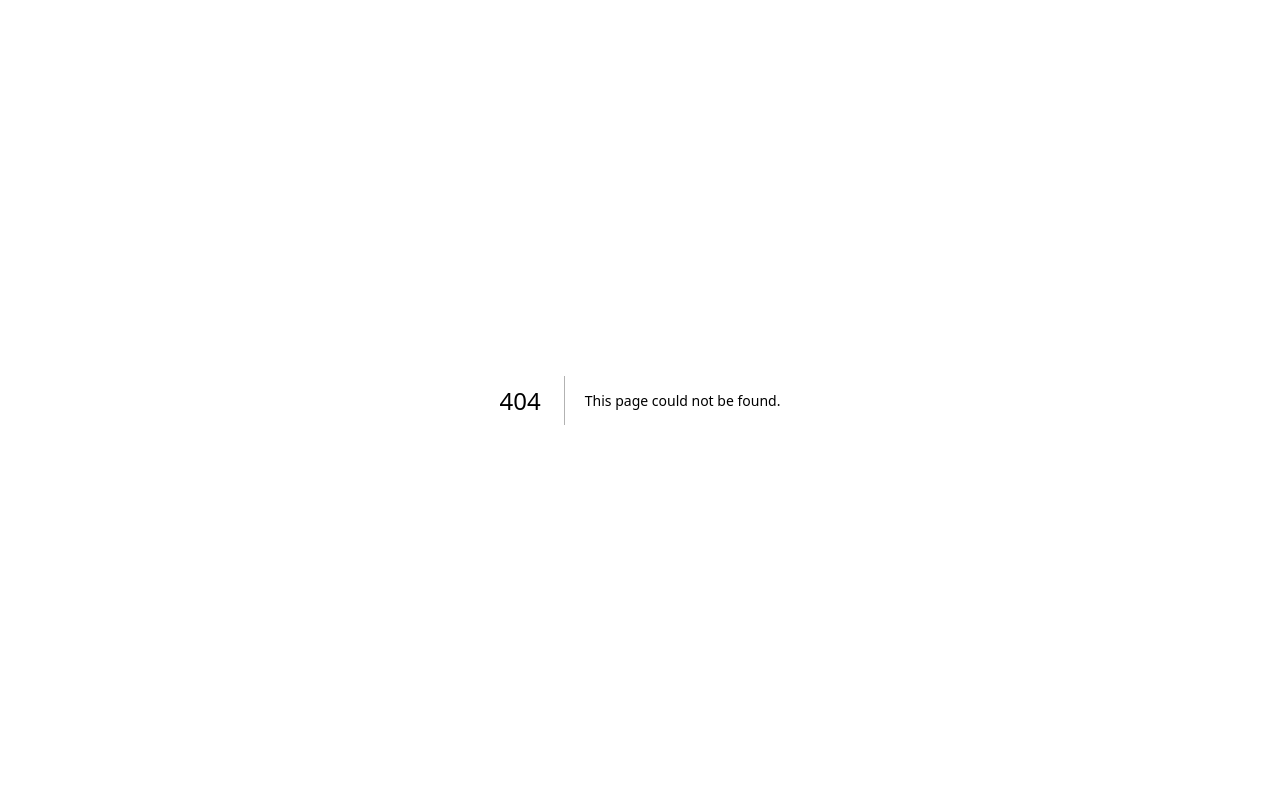
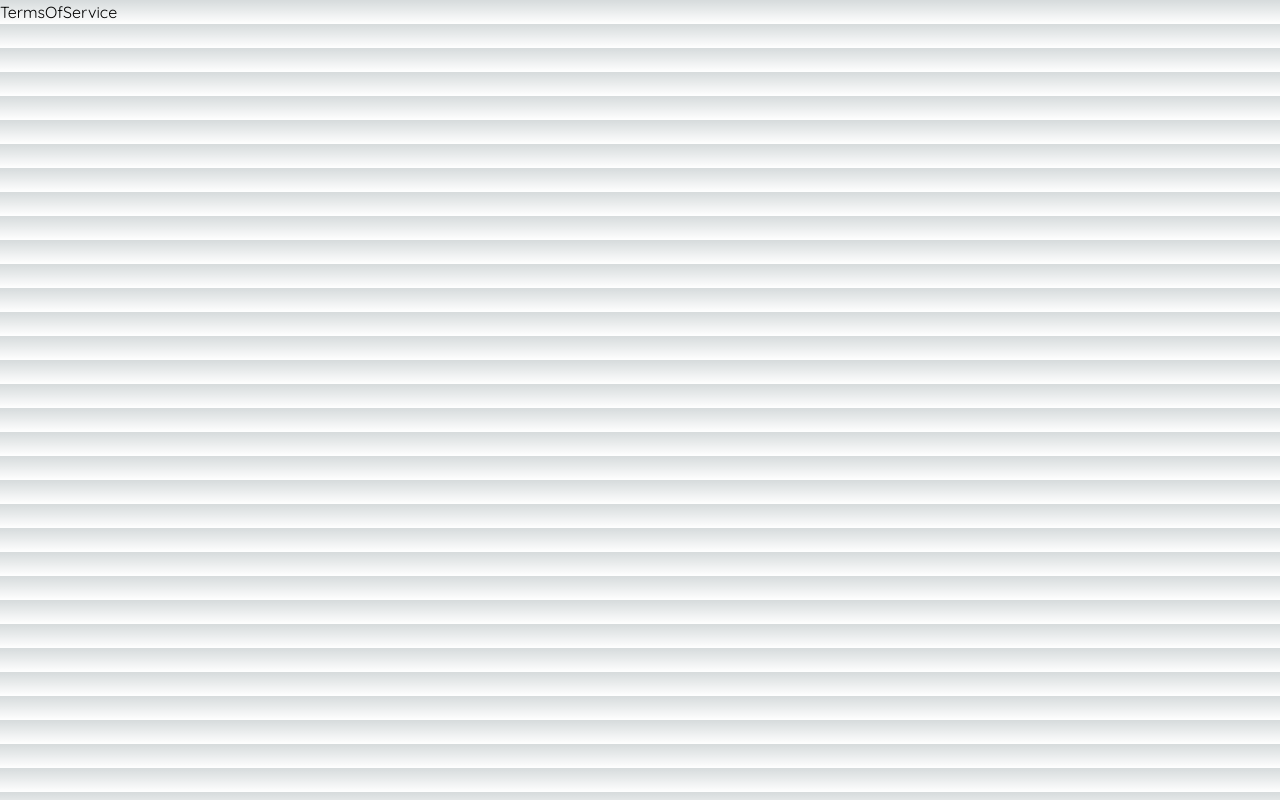
Before and after one commit to Swapam/Swapam-Landing-Page, a Next.js app: page /terms-of-service in a window 1280 px wide. Before the commit this address had no page. Built offline with nearby package versions, Linux system fonts and the light colour scheme.

Commit message:
fix: pages

```diff
--- /dev/null
+++ b/app/privacy-policy/page.tsx
@@ -0,0 +1,7 @@
+import React from "react";
+
+const PrivacyPolicy = () => {
+  return <div>PrivacyPolicy</div>;
+};
+
+export default PrivacyPolicy;
--- /dev/null
+++ b/app/terms-of-service/page.tsx
@@ -0,0 +1,7 @@
+import React from "react";
+
+const TermsOfService = () => {
+  return <div>TermsOfService</div>;
+};
+
+export default TermsOfService;
```
